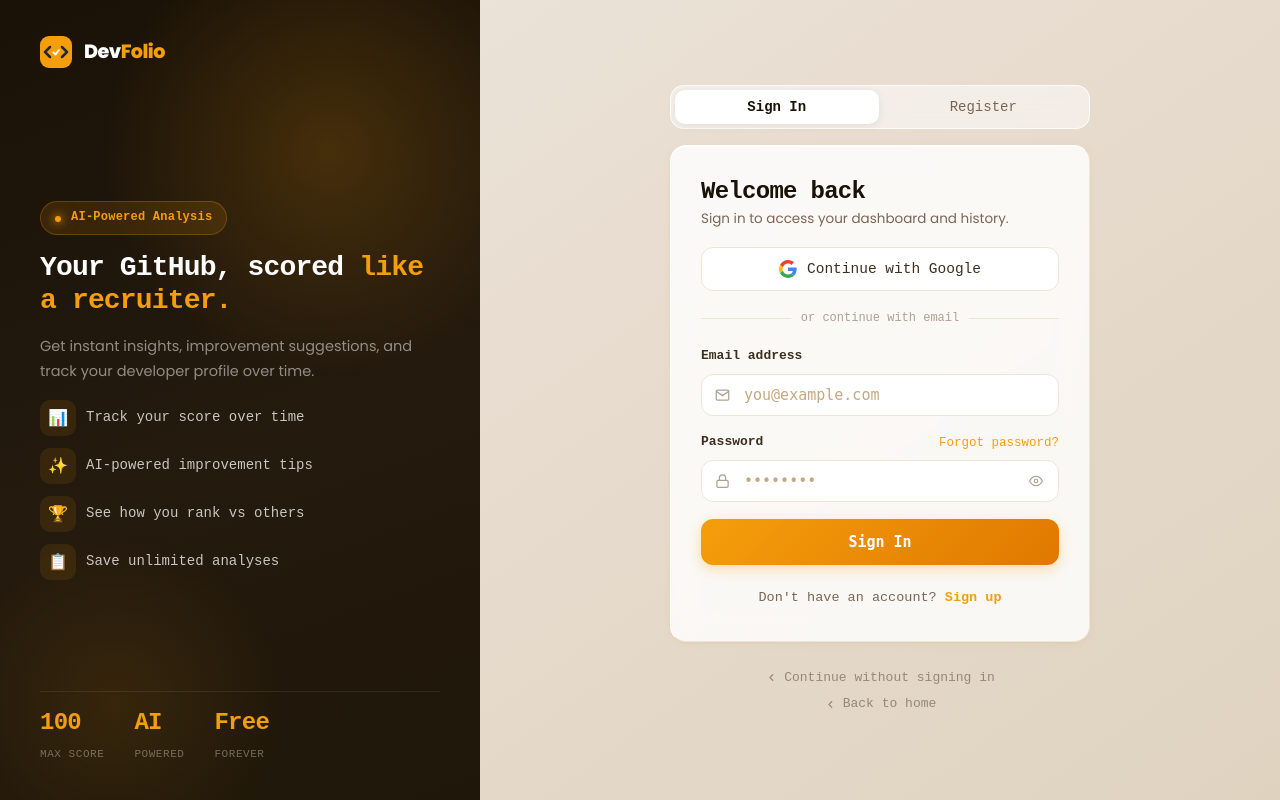
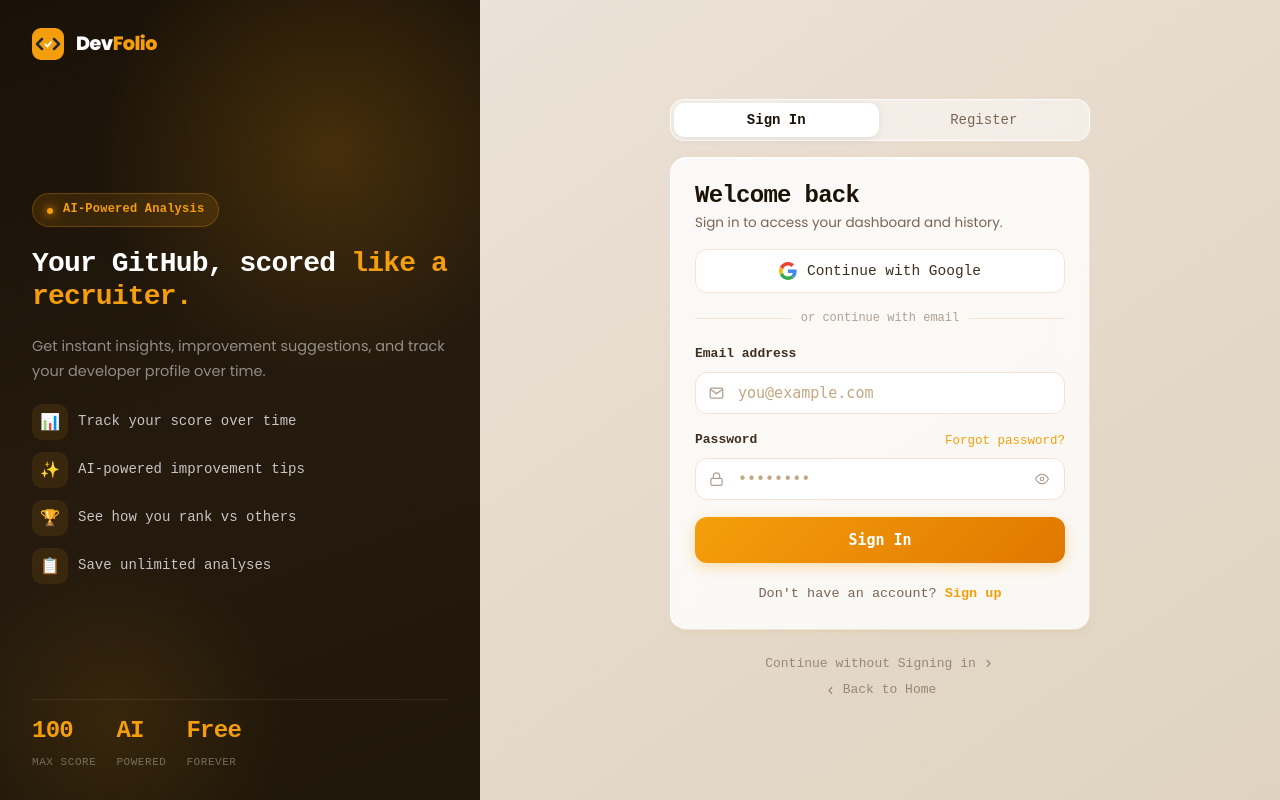
Before and after one commit to najmulcodes/devfolio-analyzer, a React (Create React App) app: page /login in a window 1280 px wide. Built offline with nearby package versions, Linux system fonts and the light colour scheme; no server answers; the HTML template or start-up script is replaced by a standard one; a web font is replaced by a local one.

Commit message:
fix(ui): standardize bottom links layout and alignment

```diff
--- a/src/pages/Login.js
+++ b/src/pages/Login.js
@@ -30,13 +30,14 @@ export default function Login() {
   const [loading, setLoading] = useState(false);
   const [error, setError] = useState('');
   const [isCompact, setIsCompact] = useState(() =>
-    typeof window !== 'undefined' ? window.innerWidth <= 1024 : false
+    typeof window !== 'undefined' ? window.innerWidth <= 768 : false
   );
   const [leftOpen, setLeftOpen] = useState(false);
+  const styles = getStyles(isCompact);
 
   useEffect(() => {
     const handleResize = () => {
-      const compact = window.innerWidth <= 1024;
+      const compact = window.innerWidth <= 768;
       setIsCompact(compact);
       if (!compact) setLeftOpen(false);
     };
@@ -78,7 +79,7 @@ export default function Login() {
 
   const leftPanelStyle = isCompact
     ? {
-        ...s.left,
+        ...styles.left,
         position: 'fixed',
         top: 0,
         left: 0,
@@ -92,35 +93,35 @@ export default function Login() {
         boxShadow: '18px 0 60px rgba(0,0,0,0.35)',
         pointerEvents: leftOpen ? 'auto' : 'none',
       }
-    : s.left;
+    : styles.left;
 
   const rightPanelStyle = isCompact
     ? {
-        ...s.right,
+        ...styles.right,
         padding: '72px 16px 28px',
       }
-    : s.right;
+    : styles.right;
 
   const leftContentStyle = isCompact
     ? {
-        ...s.leftContent,
+        ...styles.leftContent,
         padding: '28px 20px',
       }
-    : s.leftContent;
+    : styles.leftContent;
 
   const statsRowStyle = isCompact
     ? {
-        ...s.statsRow,
+        ...styles.statsRow,
         gap: 18,
         flexWrap: 'wrap',
       }
-    : s.statsRow;
+    : styles.statsRow;
 
   return (
-    <div style={s.page}>
+    <div style={styles.page}>
       {isCompact && leftOpen && (
         <div
-          style={s.overlay}
+          style={styles.overlay}
           onClick={() => setLeftOpen(false)}
           aria-hidden="true"
         />
@@ -130,7 +131,7 @@ export default function Login() {
         <button
           type="button"
           onClick={() => setLeftOpen((v) => !v)}
-          style={s.previewBtn}
+          style={styles.previewBtn}
           aria-label={leftOpen ? 'Close preview panel' : 'Open preview panel'}
         >
           {leftOpen ? 'Close' : '✨ Preview'}
@@ -138,14 +139,14 @@ export default function Login() {
       )}
 
       <div style={leftPanelStyle}>
-        <div style={s.leftBlob1} />
-        <div style={s.leftBlob2} />
+        <div style={styles.leftBlob1} />
+        <div style={styles.leftBlob2} />
 
         {isCompact && (
           <button
             type="button"
             onClick={() => setLeftOpen(false)}
-            style={s.leftCloseBtn}
+            style={styles.leftCloseBtn}
             aria-label="Close preview panel"
           >
             ✕
@@ -156,34 +157,34 @@ export default function Login() {
           <Link
             to="/"
             onClick={() => isCompact && setLeftOpen(false)}
-            style={s.logoLink}
+            style={styles.logoLink}
           >
             <LogoMark />
-            <span style={s.logoText}>
+            <span style={styles.logoText}>
               Dev<span style={{ color: '#f59e0b' }}>Folio</span>
             </span>
           </Link>
 
-          <div style={s.leftMain}>
-            <div style={s.leftBadge}>
-              <span style={s.leftBadgeDot} />
+          <div style={styles.leftMain}>
+            <div style={styles.leftBadge}>
+              <span style={styles.leftBadgeDot} />
               AI-Powered Analysis
             </div>
 
-            <h2 style={s.leftTitle}>
+            <h2 style={styles.leftTitle}>
               Your GitHub, scored{' '}
-              <span style={s.leftTitleAccent}>like a recruiter.</span>
+              <span style={styles.leftTitleAccent}>like a recruiter.</span>
             </h2>
 
-            <p style={s.leftSub}>
+            <p style={styles.leftSub}>
               Get instant insights, improvement suggestions, and track your developer profile over time.
             </p>
 
-            <div style={s.featureList}>
+            <div style={styles.featureList}>
               {FEATURES.map((f, i) => (
-                <div key={i} style={s.featureItem}>
-                  <span style={s.featureIcon}>{f.icon}</span>
-                  <span style={s.featureText}>{f.text}</span>
+                <div key={i} style={styles.featureItem}>
+                  <span style={styles.featureIcon}>{f.icon}</span>
+                  <span style={styles.featureText}>{f.text}</span>
                 </div>
               ))}
             </div>
@@ -195,9 +196,9 @@ export default function Login() {
               { v: 'AI', l: 'Powered' },
               { v: 'Free', l: 'Forever' },
             ].map((st) => (
-              <div key={st.l} style={s.statItem}>
-                <div style={s.statVal}>{st.v}</div>
-                <div style={s.statLabel}>{st.l}</div>
+              <div key={st.l} style={styles.statItem}>
+                <div style={styles.statVal}>{st.v}</div>
+                <div style={styles.statLabel}>{st.l}</div>
               </div>
             ))}
           </div>
@@ -205,8 +206,8 @@ export default function Login() {
       </div>
 
       <div style={rightPanelStyle}>
-        <div style={s.formOuter}>
-          <div style={s.tabs}>
+        <div style={styles.formOuter}>
+          <div style={styles.tabs}>
             {[
               { key: 'login', label: 'Sign In' },
               { key: 'register', label: 'Register' },
@@ -218,19 +219,19 @@ export default function Login() {
                   setMode(key);
                   setError('');
                 }}
-                style={{ ...s.tab, ...(mode === key ? s.tabActive : {}) }}
+                style={{ ...styles.tab, ...(mode === key ? styles.tabActive : {}) }}
               >
                 {label}
               </button>
             ))}
           </div>
 
-          <div className="glass-card fade-up" style={s.card}>
-            <div style={s.formHeader}>
-              <h1 style={s.formTitle}>
+          <div className="glass-card fade-up" style={styles.card}>
+            <div style={styles.formHeader}>
+              <h1 style={styles.formTitle}>
                 {mode === 'login' ? 'Welcome back' : 'Create account'}
               </h1>
-              <p style={s.formSub}>
+              <p style={styles.formSub}>
                 {mode === 'login'
                   ? 'Sign in to access your dashboard and history.'
                   : 'Start tracking your developer portfolio today.'}
@@ -239,7 +240,7 @@ export default function Login() {
 
             <button
               type="button"
-              style={s.googleBtn}
+              style={styles.googleBtn}
               onMouseEnter={(e) => {
                 e.currentTarget.style.borderColor = 'var(--orange-border)';
                 e.currentTarget.style.boxShadow = '0 4px 12px rgba(0,0,0,0.06)';
@@ -258,17 +259,17 @@ export default function Login() {
               Continue with Google
             </button>
 
-            <div style={s.dividerRow}>
-              <div style={s.dividerLine} />
-              <span style={s.dividerLabel}>or continue with email</span>
-              <div style={s.dividerLine} />
+            <div style={styles.dividerRow}>
+              <div style={styles.dividerLine} />
+              <span style={styles.dividerLabel}>or continue with email</span>
+              <div style={styles.dividerLine} />
             </div>
 
-            <form style={s.form} onSubmit={handleSubmit}>
-              <div style={s.field}>
-                <label style={s.label}>Email address</label>
-                <div style={s.inputWrap}>
-                  <span style={s.inputIcon}>
+            <form style={styles.form} onSubmit={handleSubmit}>
+              <div style={styles.field}>
+                <label style={styles.label}>Email address</label>
+                <div style={styles.inputWrap}>
+                  <span style={styles.inputIcon}>
                     <svg width="15" height="15" fill="none" stroke="#b0a090" strokeWidth="2" viewBox="0 0 24 24">
                       <path d="M4 4h16c1.1 0 2 .9 2 2v12c0 1.1-.9 2-2 2H4c-1.1 0-2-.9-2-2V6c0-1.1.9-2 2-2z" />
                       <polyline points="22,6 12,13 2,6" />
@@ -286,18 +287,18 @@ export default function Login() {
                 </div>
               </div>
 
-              <div style={s.field}>
+              <div style={styles.field}>
                 <div style={{ display: 'flex', justifyContent: 'space-between', alignItems: 'center' }}>
-                  <label style={s.label}>Password</label>
+                  <label style={styles.label}>Password</label>
                   {mode === 'login' && (
-                    <a href="/forgot-password" style={s.forgotLink}>
+                    <a href="/forgot-password" style={styles.forgotLink}>
                       Forgot password?
                     </a>
                   )}
                 </div>
 
-                <div style={s.inputWrap}>
-                  <span style={s.inputIcon}>
+                <div style={styles.inputWrap}>
+                  <span style={styles.inputIcon}>
                     <svg width="15" height="15" fill="none" stroke="#b0a090" strokeWidth="2" viewBox="0 0 24 24">
                       <rect x="3" y="11" width="18" height="11" rx="2" ry="2" />
                       <path d="M7 11V7a5 5 0 0 1 10 0v4" />
@@ -317,7 +318,7 @@ export default function Login() {
                   <button
                     type="button"
                     onClick={() => setShowPass((v) => !v)}
-                    style={s.eyeBtn}
+                    style={styles.eyeBtn}
                     tabIndex={-1}
                     aria-label={showPass ? 'Hide password' : 'Show password'}
                   >
@@ -337,7 +338,7 @@ export default function Login() {
               </div>
 
               {error && (
-                <div style={s.errorBox}>
+                <div style={styles.errorBox}>
                   <svg width="14" height="14" fill="none" stroke="#ef4444" strokeWidth="2" viewBox="0 0 24 24">
                     <circle cx="12" cy="12" r="10" />
                     <line x1="12" y1="8" x2="12" y2="12" />
@@ -362,7 +363,7 @@ export default function Login() {
               </button>
             </form>
 
-            <div style={s.footerText}>
+            <div style={styles.footerText}>
               {mode === 'login' ? (
                 <>
                   Don't have an account?{' '}
@@ -372,7 +373,7 @@ export default function Login() {
                       setMode('register');
                       setError('');
                     }}
-                    style={s.switchBtn}
+                    style={styles.switchBtn}
                   >
                     Sign up
                   </button>
@@ -386,7 +387,7 @@ export default function Login() {
                       setMode('login');
                       setError('');
                     }}
-                    style={s.switchBtn}
+                    style={styles.switchBtn}
                   >
                     Sign in
                   </button>
@@ -395,10 +396,30 @@ export default function Login() {
             </div>
           </div>
 
-          <div style={s.bottomLinks}>
+          <div style={styles.bottomLinks}>
             <Link
               to="/analyze"
-              style={s.analyzelink}
+              style={styles.analyzelink}
+              onMouseEnter={(e) => {
+                e.currentTarget.style.transform = 'translateX(-2px)';
+                e.currentTarget.style.opacity = '1';
+                e.currentTarget.style.color = 'var(--text-700)';
+              }}
+              onMouseLeave={(e) => {
+                e.currentTarget.style.transform = 'translateX(0)';
+                e.currentTarget.style.opacity = '0.7';
+                e.currentTarget.style.color = 'var(--text-500)';
+              }}
+              >
+                 <span>Continue without Signing in</span>
+                <svg width="13" height="13" fill="none" stroke="currentColor" strokeWidth="2" viewBox="0 0 24 24">
+                <polyline points="9 18 15 12 9 6" />
+              </svg>
+            </Link>
+
+            <Link
+              to="/"
+              style={styles.homeLink}
               onMouseEnter={(e) => {
                 e.currentTarget.style.transform = 'translateX(-2px)';
                 e.currentTarget.style.opacity = '1';
@@ -413,27 +434,7 @@ export default function Login() {
               <svg width="13" height="13" fill="none" stroke="currentColor" strokeWidth="2" viewBox="0 0 24 24">
                 <polyline points="15 18 9 12 15 6" />
               </svg>
-              Continue without signing in
-            </Link>
-
-            <Link
-              to="/"
-              style={s.homeLink}
-              onMouseEnter={(e) => {
-                e.currentTarget.style.transform = 'translateX(-2px)';
-                e.currentTarget.style.opacity = '1';
-                e.currentTarget.style.color = 'var(--text-700)';
-              }}
-              onMouseLeave={(e) => {
-                e.currentTarget.style.transform = 'translateX(0)';
-                e.currentTarget.style.opacity = '0.7';
-                e.currentTarget.style.color = 'var(--text-500)';
-              }}
-            >
-              <svg width="13" height="13" fill="none" stroke="currentColor" strokeWidth="2" viewBox="0 0 24 24">
-                <polyline points="15 18 9 12 15 6" />
-              </svg>
-              Back to home
+              <span>Back to Home</span>
             </Link>
           </div>
         </div>
@@ -442,14 +443,14 @@ export default function Login() {
   );
 }
 
-const s = {
-  page: {
+const getStyles = (isCompact) => ({
+      page: {
     minHeight: '100dvh',
     display: 'flex',
     background: 'linear-gradient(145deg, #ede8df 0%, #e8ddd0 40%, #dfd3c0 100%)',
     fontFamily: 'Poppins, sans-serif',
     position: 'relative',
-    overflow: 'hidden',
+    overflow: isCompact ? 'auto' : 'hidden',
   },
 
   overlay: {
@@ -492,7 +493,7 @@ const s = {
     color: 'var(--text-900)',
     fontFamily: 'monospace, sans-serif',
     fontSize: 16,
-    fontWeight: 800,
+    fontWeight: 768,
     boxShadow: '0 6px 18px rgba(0,0,0,0.14)',
   },
 
@@ -504,7 +505,7 @@ const s = {
     background: 'linear-gradient(160deg, #1a1207 0%, #241a0e 55%, #1f1709 100%)',
     display: 'flex',
     flexDirection: 'column',
-    overflowY: 'auto',
+    overflowY: 'hidden',
   },
   leftBlob1: {
     position: 'absolute',
@@ -519,7 +520,7 @@ const s = {
   leftBlob2: {
     position: 'absolute',
     width: 350,
-    height: 350,
+    height: 320,
     borderRadius: '50%',
     background: 'radial-gradient(circle, rgba(245,158,11,0.10) 0%, transparent 70%)',
     bottom: -80,
@@ -529,11 +530,11 @@ const s = {
   leftContent: {
     position: 'relative',
     zIndex: 1,
-    padding: '36px 40px',
+    padding: isCompact ? '28px 20px' : '28px 32px',
     display: 'flex',
     flexDirection: 'column',
     height: '100%',
-    gap: 22,
+   gap: isCompact ? 16 : 20,
     justifyContent: 'space-between',
   },
   logoLink: {
@@ -541,12 +542,12 @@ const s = {
     alignItems: 'center',
     gap: 12,
     textDecoration: 'none',
-    marginBottom: 20,
+    marginBottom: 16,
   },
   logoText: {
     fontFamily: 'Poppins, sans-serif',
     fontSize: '1.2rem',
-    fontWeight: 800,
+    fontWeight: 768,
     color: 'white',
     letterSpacing: '-0.03em',
     lineHeight: 1,
@@ -554,7 +555,7 @@ const s = {
   leftMain: {
     display: 'flex',
     flexDirection: 'column',
-    gap: 16,
+    gap: 'clamp(20px, 2.5vh, 28px)',
     justifyContent: 'flex-start',
   },
   leftBadge: {
@@ -586,7 +587,7 @@ const s = {
   leftTitle: {
     fontFamily: 'monospace, sans-serif',
     fontSize: 'clamp(28px, 3vw, 28px)',
-    fontWeight: 800,
+    fontWeight: 768,
     color: 'white',
     lineHeight: 1.2,
     letterSpacing: '-0.03em',
@@ -627,7 +628,7 @@ const s = {
   },
   statsRow: {
     display: 'flex',
-    gap: 30,
+    gap: 20,
     paddingTop: 12,
     borderTop: '1px solid rgba(255,255,255,0.08)',
   },
@@ -635,7 +636,7 @@ const s = {
   statVal: {
     fontFamily: 'monospace, sans-serif',
     fontSize: 24,
-    fontWeight: 800,
+    fontWeight: 768,
     color: '#f59e0b',
     letterSpacing: '-0.03em',
   },
@@ -653,20 +654,21 @@ const s = {
     flex: 1,
     display: 'flex',
     width: '100%',
-    minWidth: 0,
     alignItems: 'center',
     justifyContent: 'center',
-    padding: '40px 24px',
-    overflow: 'hidden',
+    padding: isCompact ? '72px 16px 28px' : '40px 24px',
+    overflow: isCompact ? 'auto' : 'hidden',
     position: 'relative',
   },
   formOuter: {
     width: '100%',
     maxWidth: 420,
+    maxHeight: '100%',
     display: 'flex',
     flexDirection: 'column',
     gap: 16,
     position: 'relative',
+    overflow: 'hidden',
   },
 
   tabs: {
@@ -676,7 +678,7 @@ const s = {
     backdropFilter: 'blur(12px)',
     border: '1px solid rgba(255,255,255,0.8)',
     borderRadius: 14,
-    padding: 4,
+    padding: 3,
   },
   tab: {
     flex: 1,
@@ -699,16 +701,17 @@ const s = {
   },
 
   card: {
-    padding: '32px 30px',
-    display: 'flex',
-    flexDirection: 'column',
-    gap: 18,
+  padding: 'clamp(18px, 3vh, 32px)',
+  display: 'flex',
+  flexDirection: 'column',
+  gap: 'clamp(12px, 2vh, 20px)',
   },
+
   formHeader: {},
   formTitle: {
     fontFamily: 'monospace, sans-serif',
     fontSize: 24,
-    fontWeight: 800,
+    fontWeight: 768,
     color: 'var(--text-900)',
     letterSpacing: '-0.03em',
     marginBottom: 1,
@@ -841,9 +844,10 @@ const s = {
   bottomLinks: {
     display: 'flex',
     flexDirection: 'column',
+    alignItems: 'stretch',
+    gap: 6,
     alignItems: 'center',
-    gap: 6,
-    marginTop: 10,
+    marginTop: 8,
   },
 
   analyzelink: {
@@ -854,7 +858,7 @@ const s = {
     fontSize: 13,
     color: 'var(--text-500)',
     textDecoration: 'none',
-    justifyContent: 'center',
+    justifyContent: 'space-between',
     opacity: 0.7,
     transition: 'all 0.25s cubic-bezier(0.22, 1, 0.36, 1)',
   },
@@ -866,8 +870,8 @@ const s = {
     fontSize: 13,
     color: 'var(--text-500)',
     textDecoration: 'none',
-    justifyContent: 'center',
+    justifyContent: 'space-between',
     opacity: 0.7,
     transition: 'all 0.25s cubic-bezier(0.22, 1, 0.36, 1)',
   },
-};
+});
```
Also changed, not shown: src/index.css (+6 -5 lines).
